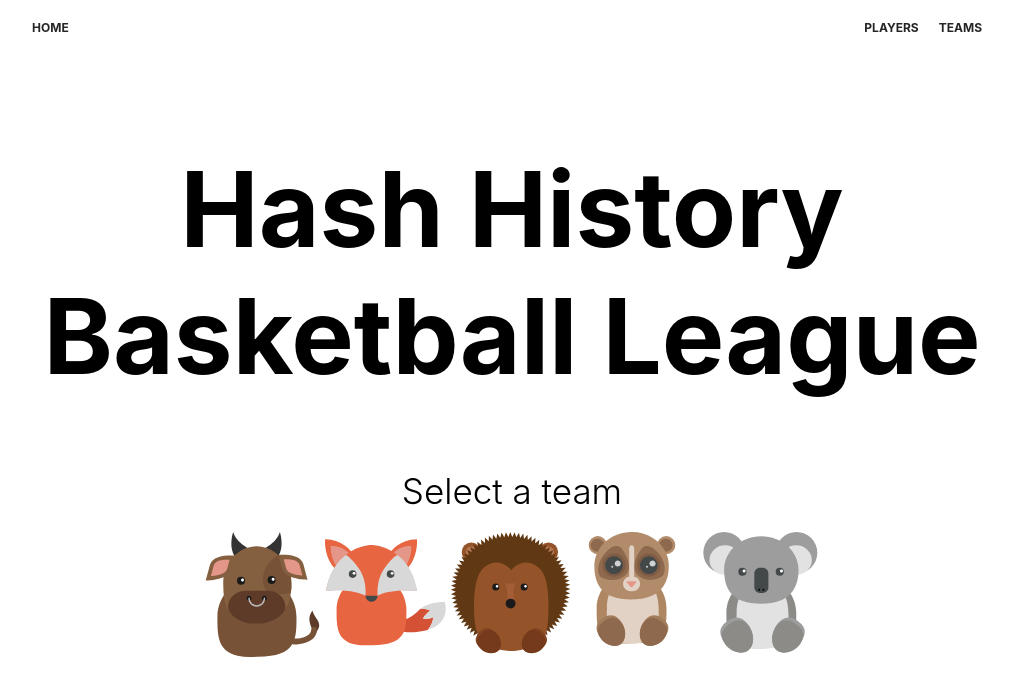
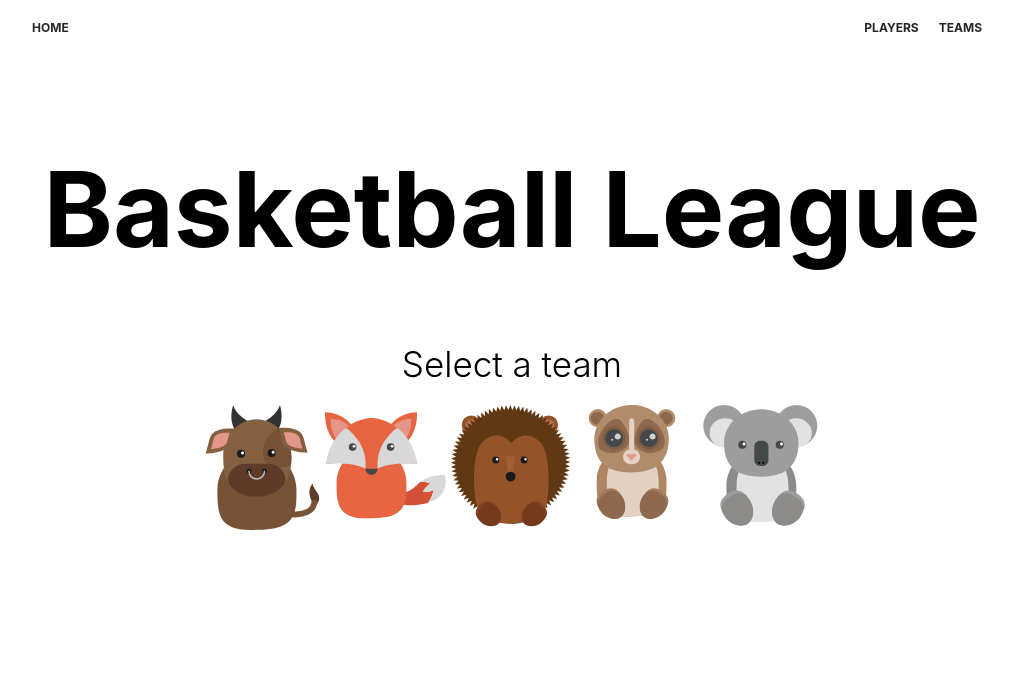
Before and after one commit to eneax/basketball-league, a React (Create React App) app: page / in a window 1280 px wide. Shown: the top 696 px of the page, without its empty margins (128-1141 px from the left). Built offline with nearby package versions, Linux system fonts and the light colour scheme.

Commit message:
Add comments

```diff
--- a/src/components/App.js
+++ b/src/components/App.js
@@ -1,7 +1,7 @@
 import React, { Component } from 'react';
 import { BrowserRouter as Router, Route, Switch } from 'react-router-dom';
+import Navbar from './Navbar';
 import Home from './Home';
-import Navbar from './Navbar';
 import Players from './Players';
 import Teams from './Teams';
 
--- a/src/components/Home.js
+++ b/src/components/Home.js
@@ -1,4 +1,4 @@
-import React, {Component} from 'react';
+import React, { Component } from 'react';
 import TeamLogo from './TeamLogo';
 import { Link } from 'react-router-dom';
 import { getTeamNames } from '../api';
@@ -7,6 +7,8 @@ export default class Home extends Component {
   state = {
     teamNames: []
   }
+  // fetch teams using getTeamNames and add those to the 'state'
+  // it will cause a re-render and we will get the list of teamNames
   componentDidMount() {
     getTeamNames()
       .then((teamNames) => this.setState(() => ({
@@ -17,14 +19,16 @@ export default class Home extends Component {
     const { teamNames } = this.state;
     return (
       <div className='container'>
-        <h1 className='large-header'>Hash History Basketball League</h1>
+        <h1 className='large-header'>Basketball League</h1>
         <h3 className='header text-center'>Select a team</h3>
         <div className='home-grid'>
-          {teamNames.map((id) => (
-            <Link key={id} to={`/${id}`}>
-              <TeamLogo id={id} width='125px'/>
-            </Link>
-          ))}
+          {
+            teamNames.map((id) => (
+              <Link to={`/${id}`} key={id}>
+                <TeamLogo id={id} width='125px' />
+              </Link>
+            ))
+          }
         </div>
       </div>
     )
--- a/src/components/Players.js
+++ b/src/components/Players.js
@@ -14,9 +14,10 @@ export default class Players extends Component {
     const { location } = this.props;
 
     location.search
-      ? this.fetchPlayers(parse(location.search).teamId)
-      : this.fetchPlayers()
+      ? this.fetchPlayers(parse(location.search).teamId)      // we grab all the players of a specific team
+      : this.fetchPlayers()                                   // we grab ALL the players
   }
+  // 'fetchPlayers' is invoked with a teamId, that we pass to 'getPlayers'
   fetchPlayers = (teamId) => {
     getPlayers(teamId)
       .then((players) => this.setState(() => ({
@@ -37,12 +38,13 @@ export default class Players extends Component {
           {...this.props}
         />
 
-        { loading === false && location.pathname === '/players'
+        {
+          loading === false && location.pathname === '/players'
           ? <div className='sidebar-instruction'>Select a Player</div>
           : null
         }
 
-        <Route path={`${match.url}/:playerId`} render={({match}) => {
+        <Route path={`${match.url}/:playerId`} render={({ match }) => {
           if (loading === true) return null
 
           const {
--- a/src/components/Sidebar.js
+++ b/src/components/Sidebar.js
@@ -24,7 +24,7 @@ function CustomLink ({ to, children }) {
   )
 }
 
-export default function Sidebar ({title, list, loading, location, match}) {
+export default function Sidebar ({ title, list, loading, location, match }) {
   return loading === true
     ? <h1>LOADING</h1>
     : <div>
```
Also changed, not shown: 1 other file (tests, documents, lock files or other folders).
